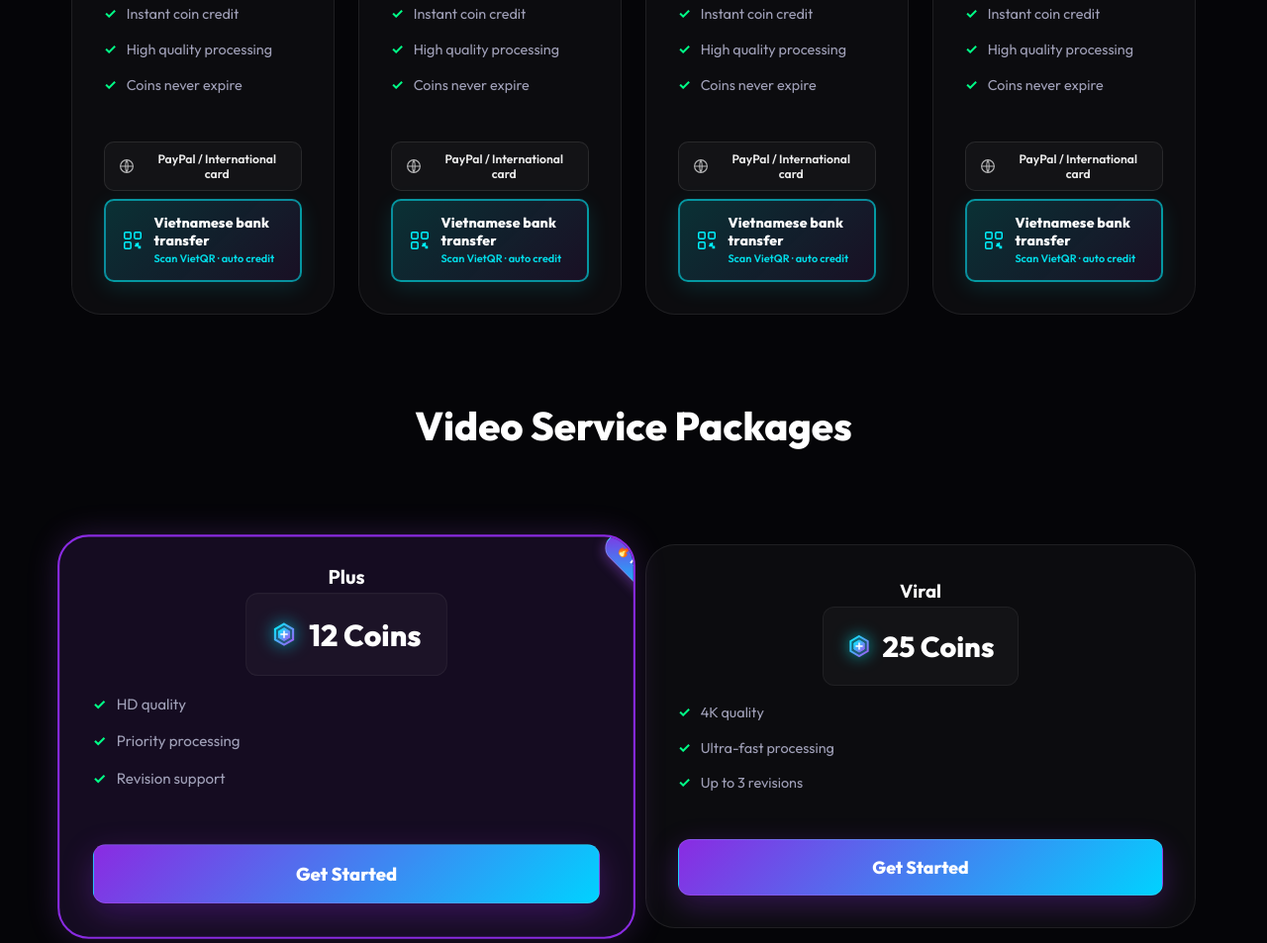
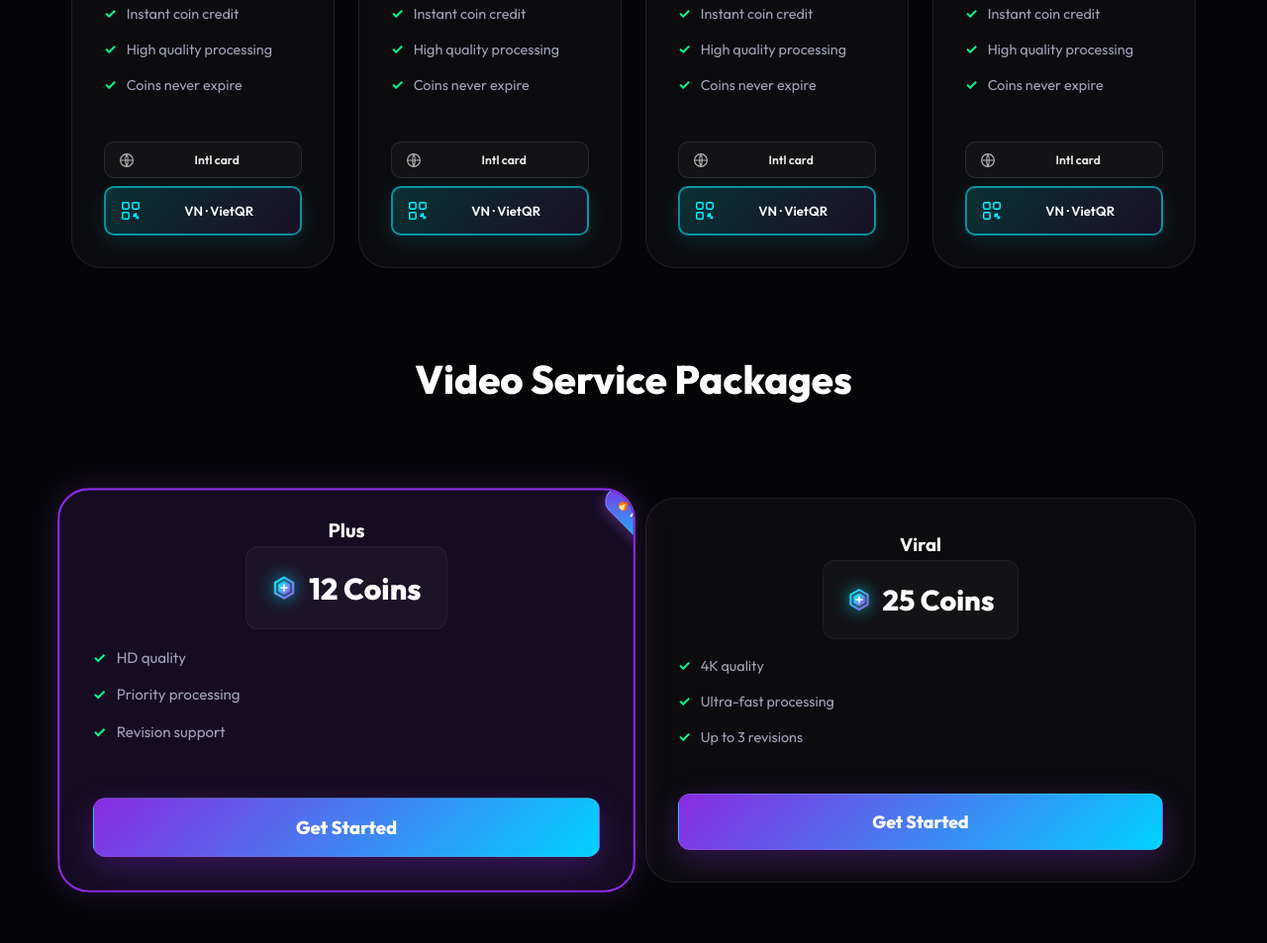
Before and after one commit to tramiune/ai_web, a website: page public/index.html in a window 1280 px wide. Shown: the part 2748-3701 px from the top of the page at 99% size. Drawn offline with Linux system fonts and the light colour scheme; no server answers.

Commit message:
update ui chuyển khoản

```diff
--- a/public/style.css
+++ b/public/style.css
@@ -648,12 +648,14 @@ button {
 }
 
 .pricing-pay-btn--vietqr {
-  padding: 0.9rem 1rem;
+  padding: 0.75rem 0.9rem;
   border: 2px solid rgba(0, 242, 254, 0.55);
   background: linear-gradient(135deg, rgba(0, 242, 254, 0.16) 0%, rgba(138, 43, 226, 0.1) 100%);
   box-shadow: 0 6px 22px rgba(0, 242, 254, 0.12);
   color: #fff;
-  justify-content: flex-start;
+  justify-content: center;
+  text-align: center;
+  font-size: 0.82rem;
 }
 
 .pricing-pay-btn--vietqr:hover {
--- a/public/translations.js
+++ b/public/translations.js
@@ -184,9 +184,9 @@ window.TRANSLATIONS = {
             bonus_included_note: "(Đã bao gồm số lượng tặng)",
             featured_hot: "Hot",
             start_now: "Bắt đầu ngay",
-            pay_vietqr: "Chuyển khoản ngân hàng Việt Nam",
-            pay_vietqr_sub: "Quét VietQR · cộng coin tự động",
-            pay_intl: "PayPal / Thẻ quốc tế",
+            pay_vietqr: "NH VN · VietQR",
+            pay_vietqr_sub: "",
+            pay_intl: "Thẻ quốc tế",
             notes: {
                 starter_v2: "Gói giới hạn",
                 creator: "Tặng 50 Coin",
@@ -766,9 +766,9 @@ window.TRANSLATIONS = {
             bonus_included_note: "(Bonus coins included)",
             featured_hot: "Hot",
             start_now: "Get Started",
-            pay_vietqr: "Vietnamese bank transfer",
-            pay_vietqr_sub: "Scan VietQR · auto credit",
-            pay_intl: "PayPal / International card",
+            pay_vietqr: "VN · VietQR",
+            pay_vietqr_sub: "",
+            pay_intl: "Intl card",
             notes: {
                 starter_v2: "Limited package",
                 creator: "Bonus 50 Coins",
```
Also changed, not shown: public/script.js.
